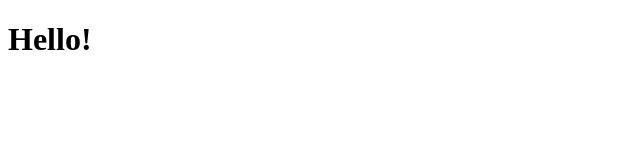
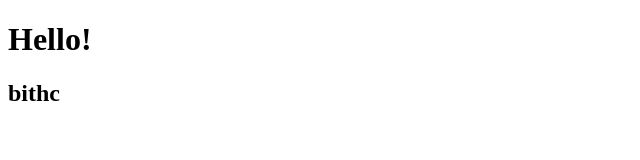
Before and after one commit to bio-longnguyen/bio-longnguyen.github.io, a plain HTML site: page index.html in a window 1280 px wide. Shown: the full height of the page, 0-640 px from the left. Drawn offline with Linux system fonts and the light colour scheme.

Commit message:
h2 bitch

```diff
--- a/index.html
+++ b/index.html
@@ -8,5 +8,6 @@
 </head>
 <body>
     <h1>Hello!</h1>
+    <h2>bithc</h2>
 </body>
 </html>
```
